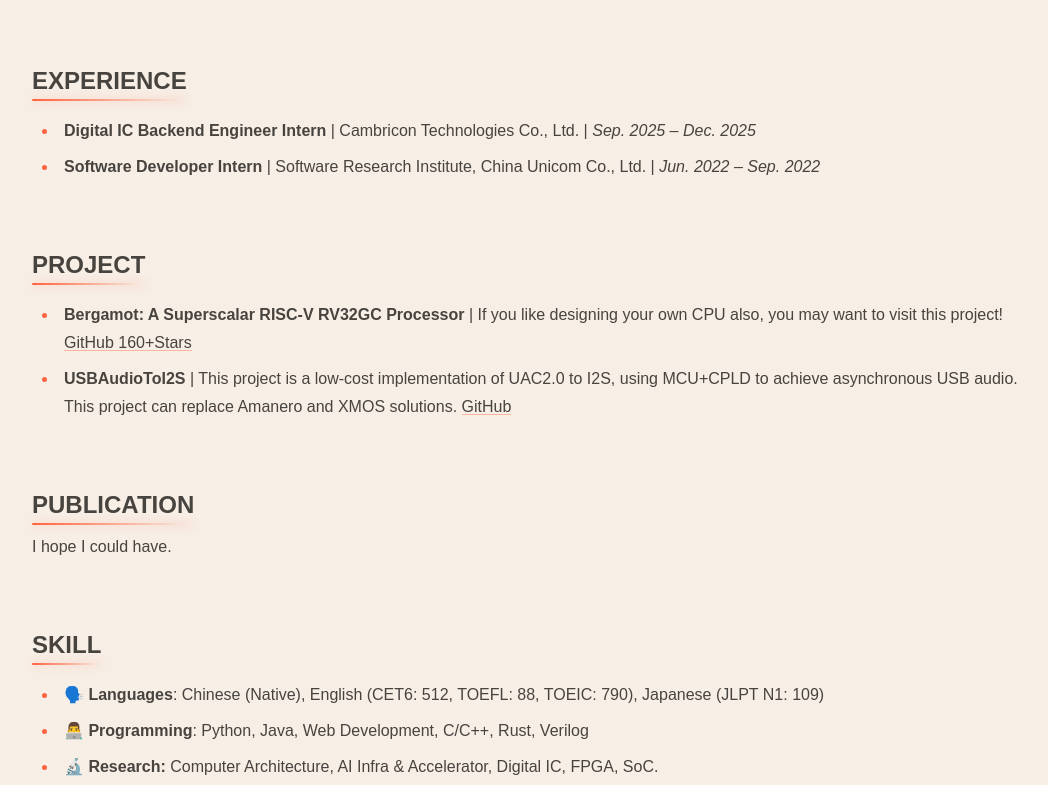
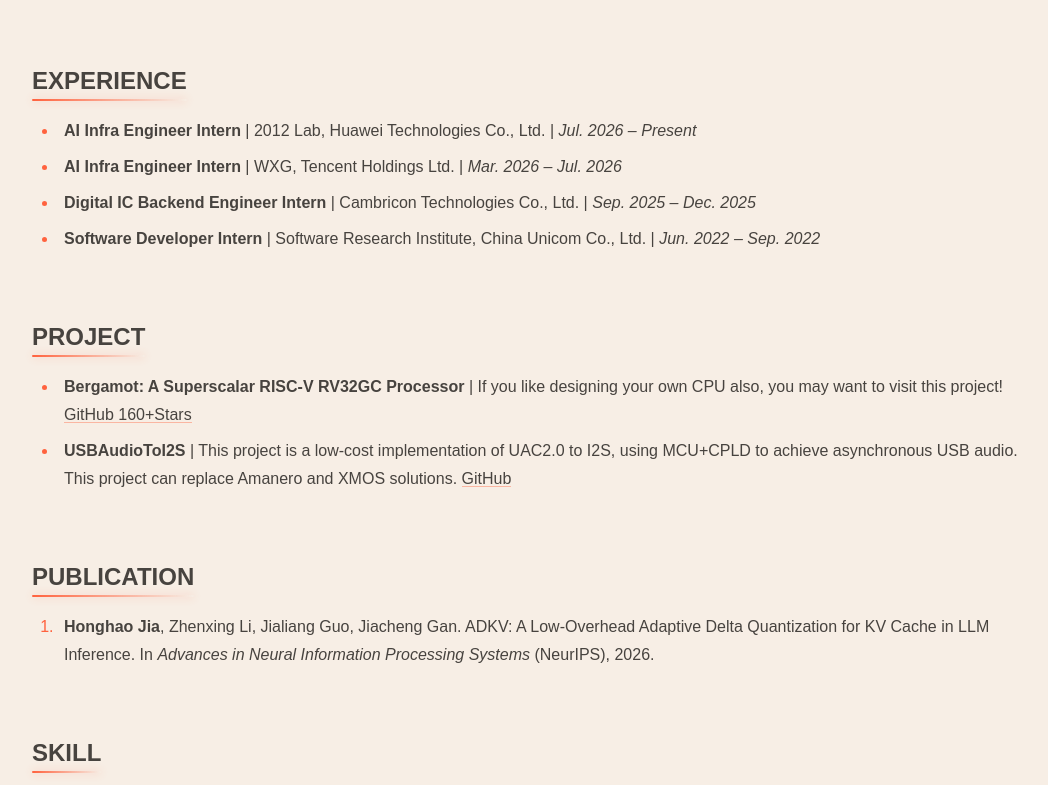
Before and after one commit to LoveLonelyTime/blog, an Astro site: page /about in a window 1280 px wide. Shown: the part 795-1580 px from the top of the page, without its empty margins (112-1160 px from the left). Built offline with nearby package versions, Linux system fonts and the light colour scheme; Astro itself is replaced by a stand-in of ours.

Commit message:
update: 2026.10.18

```diff
--- a/src/pages/about.md
+++ b/src/pages/about.md
@@ -13,6 +13,8 @@ I am an individual researcher in computer science, dedicated to the research of
 
 ## EXPERIENCE
 
+- **AI Infra Engineer Intern** | 2012 Lab, Huawei Technologies Co., Ltd. | _Jul. 2026 – Present_
+- **AI Infra Engineer Intern** | WXG, Tencent Holdings Ltd. | _Mar. 2026 – Jul. 2026_
 - **Digital IC Backend Engineer Intern** | Cambricon Technologies Co., Ltd. | _Sep. 2025 – Dec. 2025_
 - **Software Developer Intern** | Software Research Institute, China Unicom Co., Ltd. | _Jun. 2022 – Sep. 2022_
 
@@ -23,7 +25,7 @@ I am an individual researcher in computer science, dedicated to the research of
 
 ## PUBLICATION
 
-I hope I could have.
+1. **Honghao Jia**, Zhenxing Li, Jialiang Guo, Jiacheng Gan. ADKV: A Low-Overhead Adaptive Delta Quantization for KV Cache in LLM Inference. In *Advances in Neural Information Processing Systems* (NeurIPS), 2026.
 
 ## SKILL
 
```
Also changed, not shown: 2 other files.
